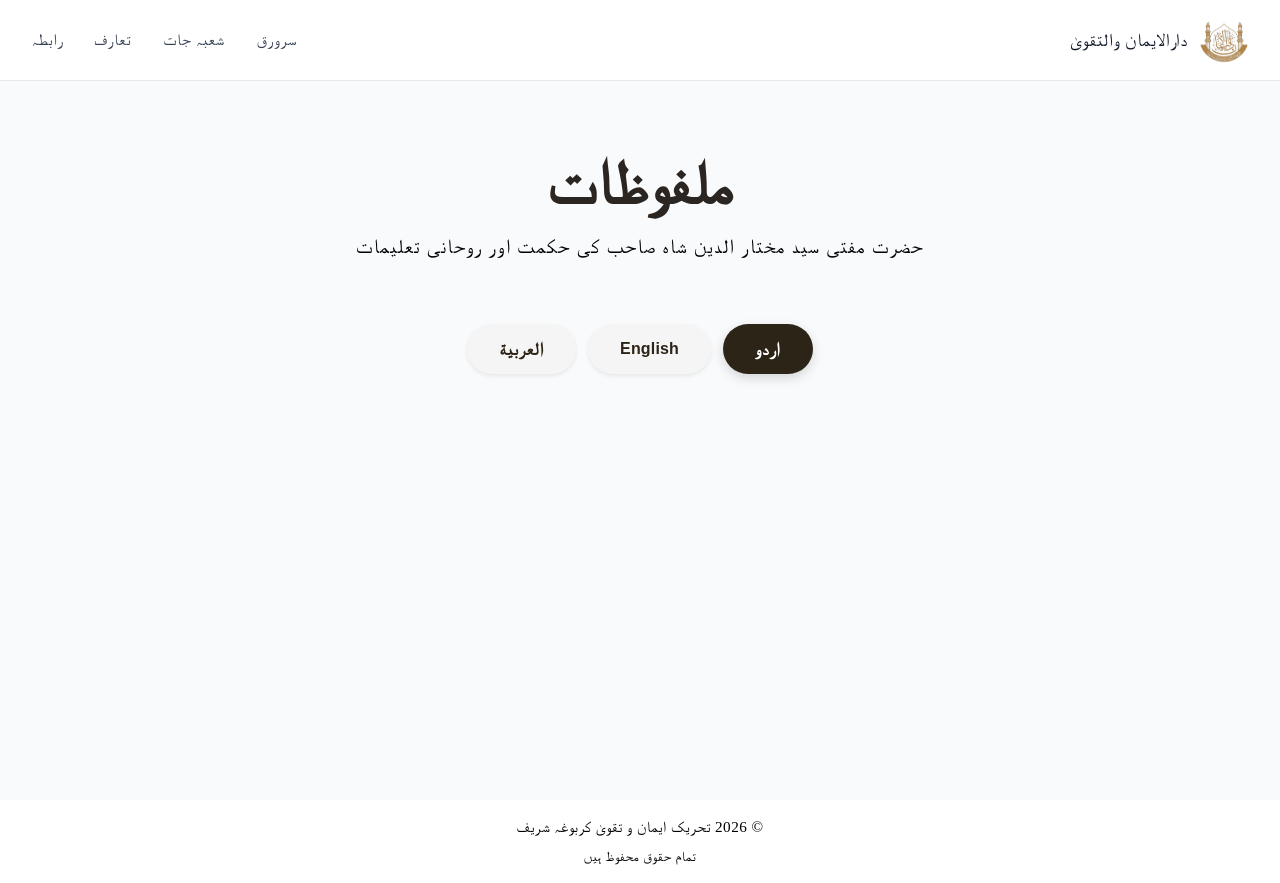
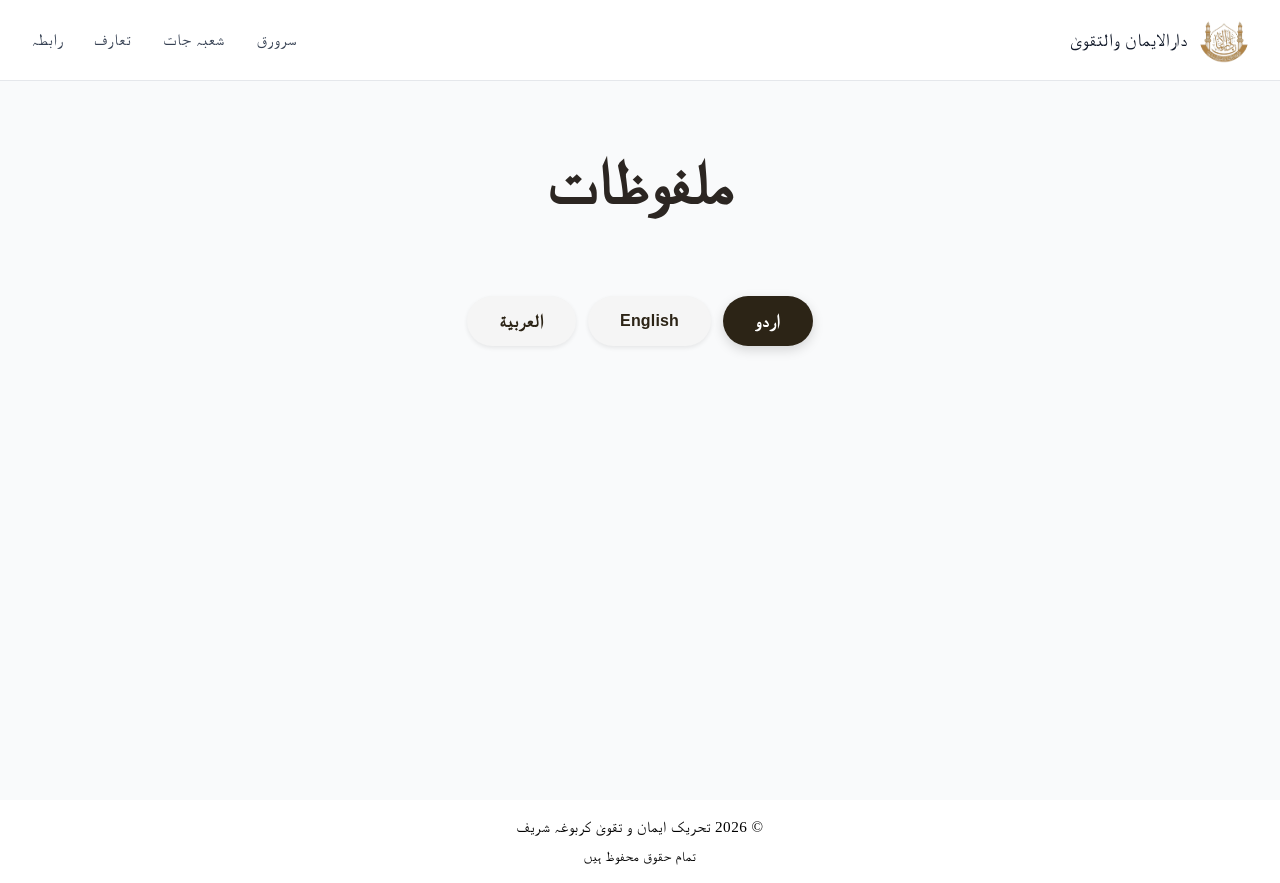
Before and after one commit to daruleman/daruleman-website, a Next.js app: page /quotes in a window 1280 px wide. Built offline with nearby package versions, Linux system fonts and the light colour scheme; a web font is replaced by a local one.

Commit message:
initial stages

```diff
--- a/src/app/books/page.js
+++ b/src/app/books/page.js
@@ -7,43 +7,51 @@ export default function BooksPage() {
   const books = [
     {
       id: 1,
-      title: 'ایمانی صفات',
-      author: 'حضرت مفتی سید مختار الدین شاہ صاحب',
-      price: '1800 روپے',
-      whatsappNumber: '03219511901',
-      description: 'یہ کتاب "ایمانی صفات" دو جلدوں پر مشتمل ایک تفصیلی علمی ذخیرہ ہے جو انسانی کردار، حسنِ اخلاق اور ایمانی ثمرات پر روشنی ڈالتی ہے۔ کتاب میں صداقت، امانت، عدل، تواضع اور رحم دلی جیسی صفات کی اہمیت کو قرآن و حدیث، واقعات اور دلائل کے ساتھ واضح کیا گیا ہے۔ اس میں نہ صرف ان صفات کے حصول کے طریقے بتائے گئے ہیں بلکہ ان کے متضاد (بری خصلتوں) سے نجات پانے کی تدابیر بھی تفصیل سے بیان کی گئی ہیں۔'
+      title: 'اسرار العروج',
+      author: 'حضرت مولانا مفتی سید مختار الدین شاہ صاحب',
+      price: '850 روپے (ڈلیوری سمیت)',
+      whatsappNumber: '923219511901',
+      description: 'یہ کتاب پانچ تفصیلی ابواب پر مشتمل ہے جس میں راہِ فلاح، دعوت و تبلیغ، جہاد و قتال اور اسلامی نظامِ حکومت جیسے اہم موضوعات کا احاطہ کیا گیا ہے۔ یہ کتاب خاص طور پر رہنماؤں اور پیشواؤں کے لیے نہایت ضروری ہے تاکہ وہ عروج و ترقی کے فطری اور شرعی راستوں کو سمجھ سکیں۔'
     },
     {
       id: 2,
-      title: 'ایمانی صفات',
-      author: 'حضرت مفتی سید مختار الدین شاہ صاحب',
-      price: '1800 روپے',
-      whatsappNumber: '03219511901',
-      description: 'یہ کتاب "ایمانی صفات" دو جلدوں پر مشتمل ایک تفصیلی علمی ذخیرہ ہے جو انسانی کردار، حسنِ اخلاق اور ایمانی ثمرات پر روشنی ڈالتی ہے۔ کتاب میں صداقت، امانت، عدل، تواضع اور رحم دلی جیسی صفات کی اہمیت کو قرآن و حدیث، واقعات اور دلائل کے ساتھ واضح کیا گیا ہے۔ اس میں نہ صرف ان صفات کے حصول کے طریقے بتائے گئے ہیں بلکہ ان کے متضاد (بری خصلتوں) سے نجات پانے کی تدابیر بھی تفصیل سے بیان کی گئی ہیں۔'
+      title: 'حقوق و آداب',
+      author: 'حضرت مولانا مفتی سید مختار الدین شاہ صاحب',
+      price: '550 روپے (ڈلیوری سمیت)',
+      whatsappNumber: '923219511901',
+      description: 'انسانی اور روحانی زندگی میں دوسروں کے حقوق کی اہمیت پر مبنی یہ کتاب معاشرے کے مختلف طبقات جیسے والدین، اولاد، یتیم اور مسکین کے حقوق کو آسان اور دلچسپ انداز میں بیان کرتی ہے۔ یہ شرعی اور اخلاقی ذمہ داریوں کو سمجھنے کے لیے ایک بہترین راہنما ہے۔'
     },
     {
       id: 3,
-      title: 'ایمانی صفات',
-      author: 'حضرت مفتی سید مختار الدین شاہ صاحب',
-      price: '1800 روپے',
-      whatsappNumber: '03219511901',
-      description: 'یہ کتاب "ایمانی صفات" دو جلدوں پر مشتمل ایک تفصیلی علمی ذخیرہ ہے جو انسانی کردار، حسنِ اخلاق اور ایمانی ثمرات پر روشنی ڈالتی ہے۔ کتاب میں صداقت، امانت، عدل، تواضع اور رحم دلی جیسی صفات کی اہمیت کو قرآن و حدیث، واقعات اور دلائل کے ساتھ واضح کیا گیا ہے۔ اس میں نہ صرف ان صفات کے حصول کے طریقے بتائے گئے ہیں بلکہ ان کے متضاد (بری خصلتوں) سے نجات پانے کی تدابیر بھی تفصیل سے بیان کی گئی ہیں۔'
+      title: 'ذکر اللہ کے فضائل و مسائل',
+      author: 'حضرت مولانا مفتی سید مختار الدین شاہ صاحب',
+      price: '850 روپے (ڈلیوری سمیت)',
+      whatsappNumber: '923219511901',
+      description: 'یہ کتاب دو بنیادی حصوں پر تقسیم ہے۔ پہلا باب ذکر کے فضائل پر ہے جو انسان میں ذکر کا شوق پیدا کرتا ہے، جبکہ دوسرا باب ذکر کی اقسام، احکام اور اس سے متعلقہ فقہی مسائل و شکوک کا علمی و تحقیقی جواب فراہم کرتا ہے۔'
     },
     {
       id: 4,
-      title: 'ایمانی صفات',
-      author: 'حضرت مفتی سید مختار الدین شاہ صاحب',
-      price: '1800 روپے',
-      whatsappNumber: '03219511901',
-      description: 'یہ کتاب "ایمانی صفات" دو جلدوں پر مشتمل ایک تفصیلی علمی ذخیرہ ہے جو انسانی کردار، حسنِ اخلاق اور ایمانی ثمرات پر روشنی ڈالتی ہے۔ کتاب میں صداقت، امانت، عدل، تواضع اور رحم دلی جیسی صفات کی اہمیت کو قرآن و حدیث، واقعات اور دلائل کے ساتھ واضح کیا گیا ہے۔ اس میں نہ صرف ان صفات کے حصول کے طریقے بتائے گئے ہیں بلکہ ان کے متضاد (بری خصلتوں) سے نجات پانے کی تدابیر بھی تفصیل سے بیان کی گئی ہیں۔'
+      title: 'دہریت سے اسلام تک',
+      author: 'حضرت مولانا مفتی سید مختار الدین شاہ صاحب',
+      price: '550 روپے (ڈلیوری سمیت)',
+      whatsappNumber: '923219511901',
+      description: 'یہ کتاب وجودِ باری تعالیٰ، توحید، آخرت اور نبوت جیسے بنیادی عقائد کو عقل و نقل اور منطقی و فلسفیانہ دلائل سے ثابت کرتی ہے۔ اس میں غیر مسلم اقوام کی شہادتوں کے ذریعے اسلام کی حقانیت اور ضرورت کو اس طرح پیش کیا گیا ہے کہ اسے اپنانے میں کوئی عذر باقی نہیں رہتا۔'
     },
     {
       id: 5,
-      title: 'ایمانی صفات',
-      author: 'حضرت مفتی سید مختار الدین شاہ صاحب',
-      price: '1800 روپے',
-      whatsappNumber: '03219511901',
-      description: 'یہ کتاب "ایمانی صفات" دو جلدوں پر مشتمل ایک تفصیلی علمی ذخیرہ ہے جو انسانی کردار، حسنِ اخلاق اور ایمانی ثمرات پر روشنی ڈالتی ہے۔ کتاب میں صداقت، امانت، عدل، تواضع اور رحم دلی جیسی صفات کی اہمیت کو قرآن و حدیث، واقعات اور دلائل کے ساتھ واضح کیا گیا ہے۔ اس میں نہ صرف ان صفات کے حصول کے طریقے بتائے گئے ہیں بلکہ ان کے متضاد (بری خصلتوں) سے نجات پانے کی تدابیر بھی تفصیل سے بیان کی گئی ہیں۔'
+      title: 'ایمانی صفات (دو جلدیں)',
+      author: 'حضرت مولانا مفتی سید مختار الدین شاہ صاحب',
+      price: '1800 روپے (ڈلیوری سمیت)',
+      whatsappNumber: '923219511901',
+      description: 'یہ ضخیم کتاب دو جلدوں پر مشتمل ہے جو حسنِ اخلاق، امانت، عدل اور تواضع جیسی ایمانی صفات کے ثمرات پر روشنی ڈالتی ہے۔ اس میں ہر صفت کی وضاحت قرآنی آیات، احادیث اور واقعات سے کی گئی ہے اور بری خصلتوں سے بچنے کے طریقے بھی تفصیل سے بیان ہوئے ہیں۔'
+    },
+    {
+      id: 6,
+      title: 'اسلامی عقائد و نظریات',
+      author: 'حضرت مولانا مفتی سید مختار الدین شاہ صاحب',
+      price: '250 روپے (ڈلیوری سمیت)',
+      whatsappNumber: '923219511901',
+      description: 'یہ ایک مختصر اور آسان کتاب ہے جو "کتاب العقائد" کا اختصار ہے۔ اس میں بنیادی ایمانیات، ضروری عقائد اور اختلافی مسائل کی وضاحت نہایت دلنشین انداز میں کی گئی ہے۔ یہ عوام و خواص، بچوں اور بڑوں کی یکساں تعلیم کے لیے نہایت مفید ہے۔'
     }
   ];
 
@@ -65,7 +73,7 @@ export default function BooksPage() {
           {books.map((book) => (
             <div key={book.id} className="rounded-lg border border-gray-200 overflow-hidden flex flex-col md:flex-row h-fit" style={{ backgroundColor: 'var(--accent)' }}>
               {/* Book Image - Top on mobile, Left on desktop */}
-              <div className="relative w-full md:w-1/3 h-20 md:h-auto bg-gray-100 md:order-first flex-shrink-0">
+              <div className="relative w-full md:w-1/3 h-48 md:h-auto bg-gray-100 md:order-first flex-shrink-0">
                 <Image
                   src="/books/image.png"
                   alt={book.title}
@@ -76,14 +84,14 @@ export default function BooksPage() {
               </div>
 
               {/* Content - Bottom on mobile, Right on desktop */}
-              <div className="p-4 md:p-6 flex flex-col justify-center md:w-2/3 md:order-last">
+              <div className="p-4 md:p-6 flex flex-col justify-center w-full md:w-2/3 md:order-last">
                 {/* Title */}
                 <h3 className="text-xl md:text-2xl font-bold mb-2 text-right font-jameel" style={{ color: 'var(--primary)', fontFamily: 'Jameel Noori Nastaleeq', letterSpacing: '0.05em', lineHeight: '1.6' }}>
                   {book.title}
                 </h3>
 
                 {/* Author */}
-                <p className="text-xs md:text-sm mb-4 text-right font-jameel" style={{ color: 'var(--warm-brown)', fontFamily: 'Jameel Noori Nastaleeq', letterSpacing: '0.04em' }}>
+                <p className="text-xs md:text-sm mb-4 text-right font-jameel" style={{ color: '#000000', fontFamily: 'Jameel Noori Nastaleeq', letterSpacing: '0.04em' }}>
                   مصنف: {book.author}
                 </p>
 
--- a/src/app/quotes/page.js
+++ b/src/app/quotes/page.js
@@ -71,9 +71,6 @@ export default function QuotesPage() {
           <h1 className="text-4xl md:text-6xl font-bold mt-4" style={{ color: 'var(--foreground)', fontFamily: 'var(--font-gulzar)', letterSpacing: '0.008em', lineHeight: '1.6' }}>
             ملفوظات
           </h1>
-          <p className="text-lg md:text-xl" style={{ color: '#000000', fontFamily: 'Jameel Noori Nastaleeq', letterSpacing: '0.06em' }}>
-            حضرت مفتی سید مختار الدین شاہ صاحب کی حکمت اور روحانی تعلیمات
-          </p>
         </div>
       </section>
 
@@ -104,7 +101,7 @@ export default function QuotesPage() {
       </section>
 
       {/* Quotations Grid */}
-      <section className="py-20 px-4 flex-grow bg-gray-50">
+      <section className="py-20 px-4 grow bg-gray-50">
         <div className="max-w-6xl mx-auto">
           <div className="grid grid-cols-1 md:grid-cols-2 gap-8">
             {filteredQuotes.map((quote, index) => (
```
